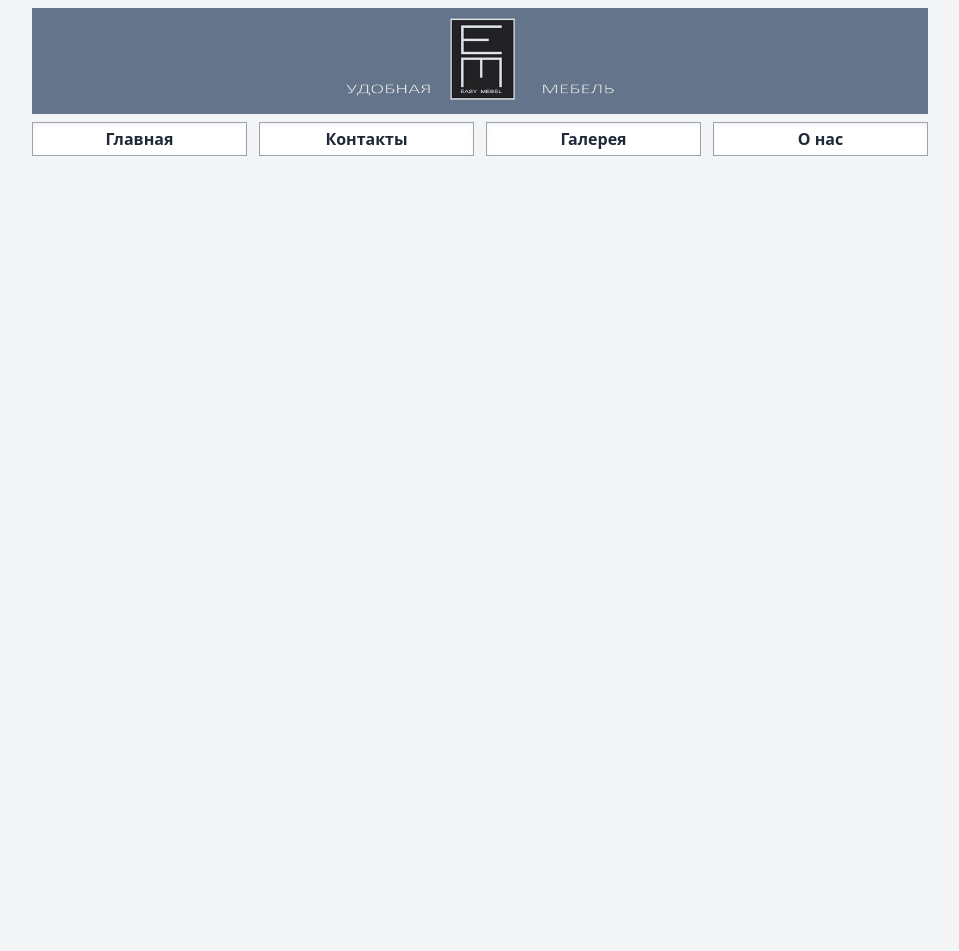
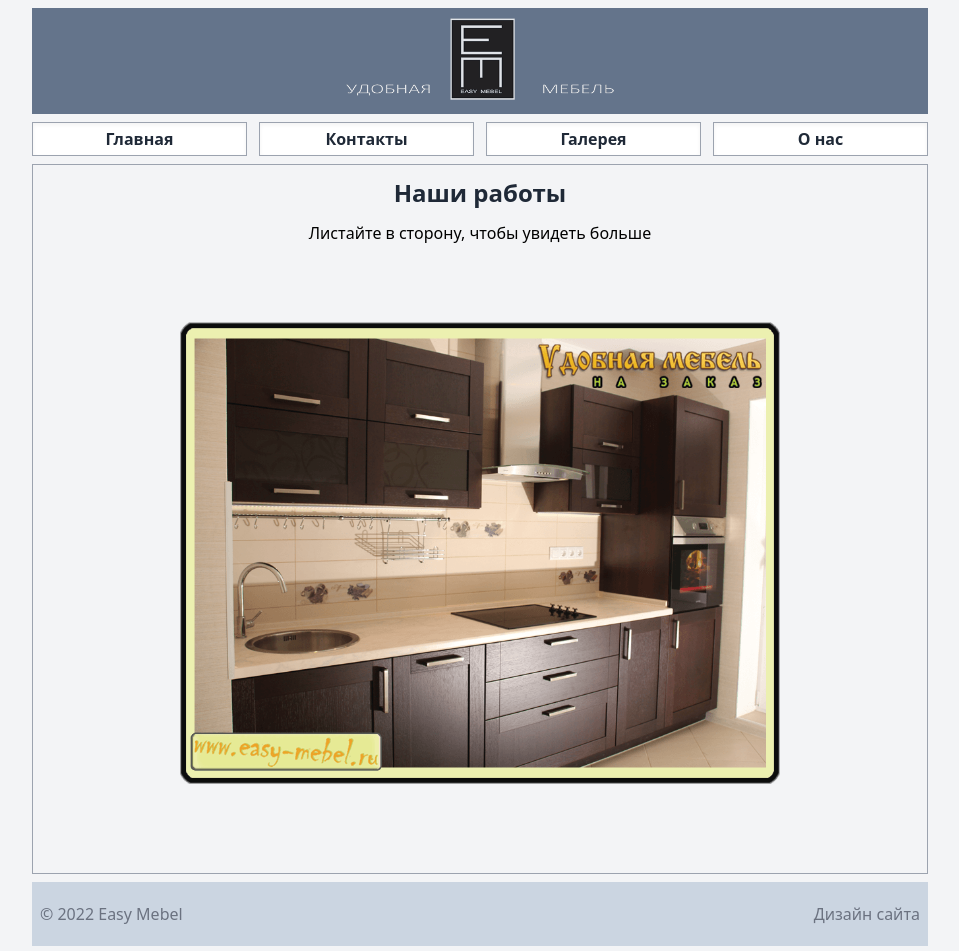
Before and after one commit to synalice/easy-mebel, a Next.js app: page /gallery in a window 1280 px wide. Shown: the top 951 px of the page, without its empty margins (160-1119 px from the left). Before the commit the page ends 808 px from the top, so only its background shows below. Built offline with nearby package versions, Linux system fonts and the light colour scheme.

Commit message:
feat: add `/gallery` page

```diff
--- a/pages/gallery.tsx
+++ b/pages/gallery.tsx
@@ -1,14 +1,34 @@
 import Head from "next/head";
 import Header from "../components/Header";
 import Layout from "../components/Layout";
+import ImageCarousel from "../components/ImageCarousel"
+import Article from "../components/Article";
+import Footer from "../components/Footer";
+import CallToAction from "../components/CallToAction";
 
 export default function Gallery() {
   return (
+    <>
       <Layout>
         <Head>
           <title>Easy Mebel | Галерея</title>
         </Head>
+
         <Header />
+
+        <Article>
+          <h1>Наши работы</h1>
+          <p>Листайте в сторону, чтобы увидеть больше</p>
+          <ImageCarousel />
+        </Article>
+
+        {/* <Article>
+        <CallToAction text={"Позвонить нам"} phone={"+7(926)218-66-68"} />
+      </Article> */}
+
       </Layout>
+
+      <Footer />
+    </>
   );
 }
```
Lines whose indentation alone changed are shown as unchanged.
